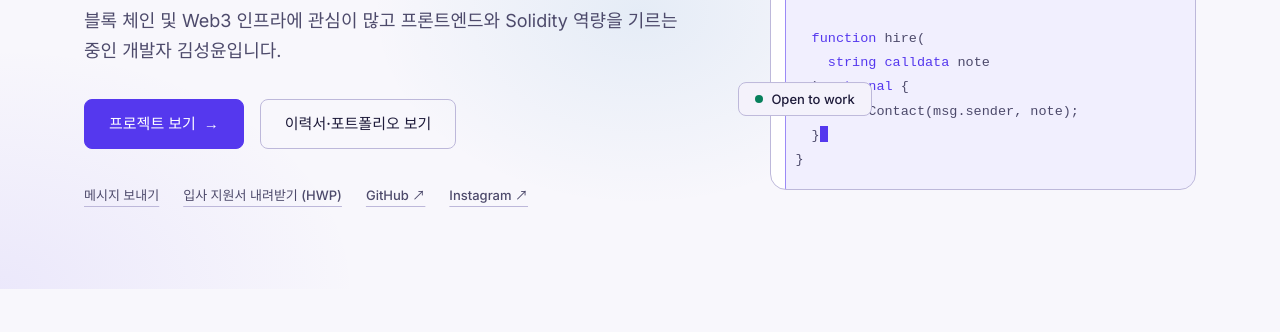
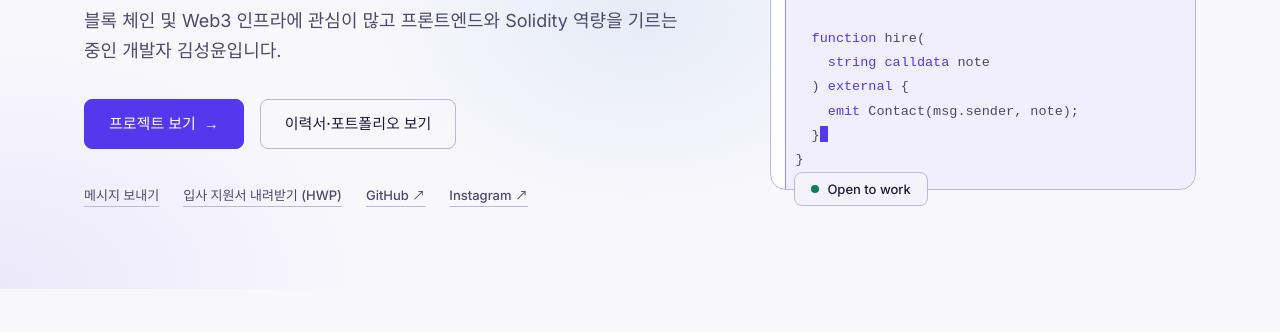
Before and after one commit to PROMISE282/KsyIntroduction, a website: page index.html in a window 1280 px wide. Shown: the part 468-800 px from the top of the page. Drawn offline with Linux system fonts and the light colour scheme; no server answers.

Commit message:
fix: keep hero badges off the code card text
Co-Authored-By: Claude Sonnet 5.5 <noreply@anthropic.com>

```diff
--- a/index.html
+++ b/index.html
@@ -389,11 +389,11 @@ h1 .w.hl{background:linear-gradient(90deg,var(--accent),var(--accent-2));-webkit
 .stage{position:relative}
 .float-badge{position:absolute;z-index:2;display:inline-flex;align-items:center;gap:8px;padding:8px 16px;border-radius:var(--r-md);background:var(--surface-2);border:1px solid var(--line-2);font:500 13px var(--sans);color:var(--text);animation:float 6s ease-in-out infinite alternate}
 .float-badge i{width:8px;height:8px;border-radius:50%;background:var(--live)}
-.fb1{left:-32px;bottom:14%}
+.fb1{left:24px;bottom:-24px}
 .fb2{right:-12px;top:-20px;animation-delay:-3s}
 .fb2 i{background:var(--accent)}
 @keyframes float{to{transform:translateY(-8px)}}
-@media(max-width:900px){.fb1{left:8px;bottom:-20px}.fb2{right:16px;top:-20px}}
+@media(max-width:900px){.fb2{right:16px;top:-20px}}
 
 /* E: 커서를 따라가는 테두리 스포트라이트 (JS가 넣는 --mx/--my 재사용) */
 .tile.lift{border-color:transparent;background:linear-gradient(var(--surface),var(--surface)) padding-box,linear-gradient(var(--line),var(--line)) border-box}
```
